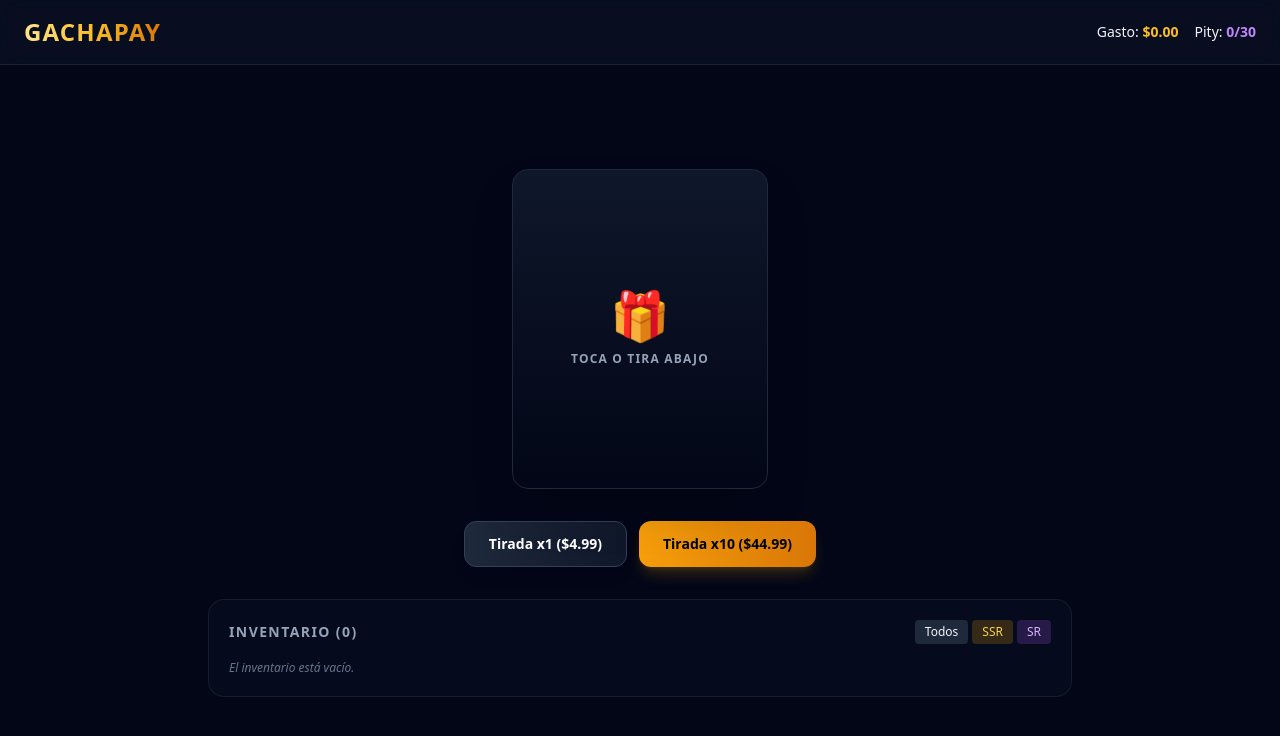
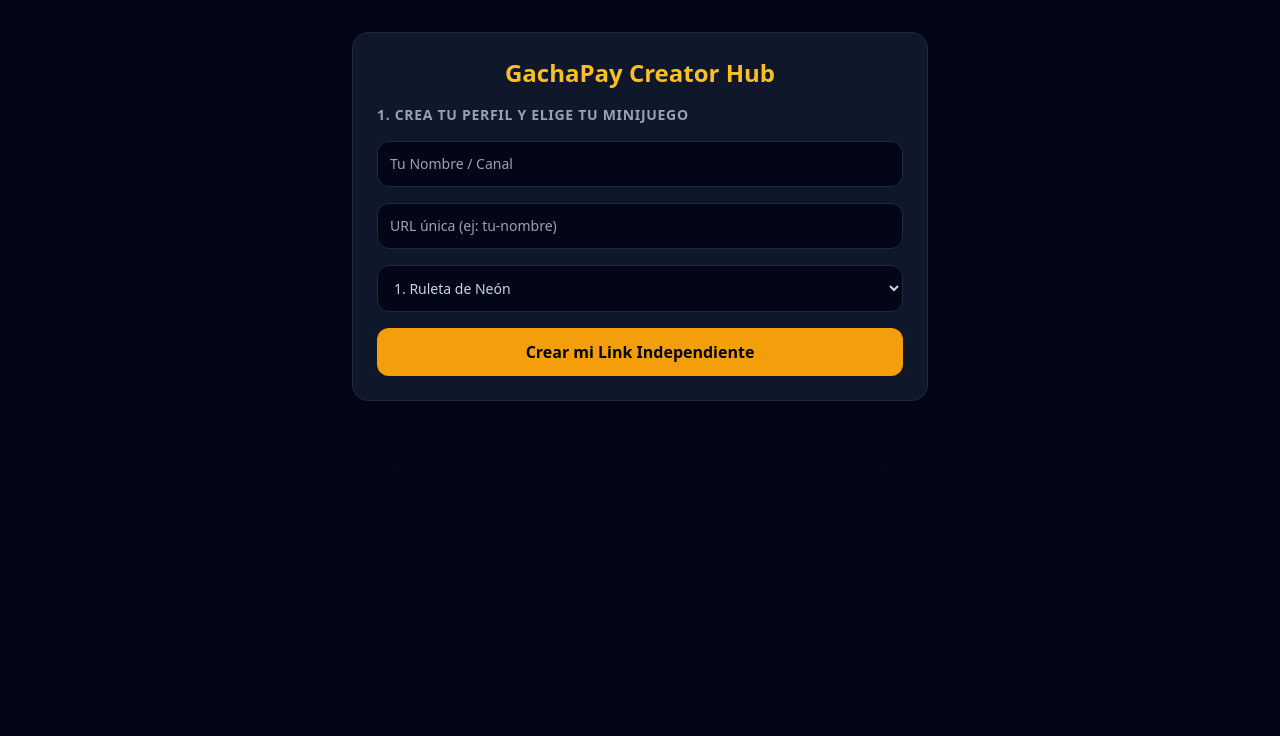
Before and after one commit to fulgorloge/GachaPay, a website: page public/index.html in a window 1280 px wide. Drawn offline with nearby package versions, Linux system fonts and the light colour scheme.

Commit message:
Update title and structure of index.html

```diff
--- a/public/index.html
+++ b/public/index.html
@@ -3,103 +3,95 @@
 <head>
   <meta charset="UTF-8">
   <meta name="viewport" content="width=device-width, initial-scale=1.0">
-  <title>GachaPay - Luxury Experience</title>
+  <title>GachaPay - Multijuego Creator Hub</title>
   <script src="https://cdn.tailwindcss.com"></script>
+</head>
+<body class="bg-slate-950 text-slate-100 font-sans min-h-screen p-4 sm:p-8 flex flex-col items-center">
+
+  <div class="max-w-xl w-full bg-slate-900 border border-slate-800 rounded-2xl p-6 shadow-2xl">
+    <h1 class="text-2xl font-black text-amber-400 mb-4 text-center">GachaPay Creator Hub</h1>
+
+    <!-- Formulario para Crear Perfil Anónimo -->
+    <div id="creatorSetup" class="flex flex-col gap-4">
+      <h2 class="text-sm font-bold uppercase tracking-wider text-slate-400">1. Crea tu perfil y elige tu minijuego</h2>
+      <input type="text" id=" creatorName" placeholder="Tu Nombre / Canal" class="p-3 bg-slate-950 border border-slate-800 rounded-xl text-sm">
+      <input type="text" id="creatorSlug" placeholder="URL única (ej: tu-nombre)" class="p-3 bg-slate-950 border border-slate-800 rounded-xl text-sm">
+
+      <select id="gameTypeSelect" class="p-3 bg-slate-950 border border-slate-800 rounded-xl text-sm text-slate-300">
+        <option value="ROULETTE">1. Ruleta de Neón</option>
+        <option value="CHEST">2. Cofre del Tesoro Arcano</option>
+        <option value="SCRATCH">3. Raspa y Gana de Lujo</option>
+        <option value="SLOTS">4. Tragamonedas Clásico</option>
+        <option value="CRYSTAL">5. Esfera de Cristal Adivinatoria</option>
+        <option value="LOTTO">6. Lotería de Píxeles</option>
+        <option value="RPS">7. Piedra Papel o Tijera Épico</option>
+        <option value="PLINKO">8. Plinko de la Suerte</option>
+        <option value="TOWER">9. Torre de Cartas</option>
+        <option value="COIN">10. Lanza-Monedas Cuántico</option>
+      </select>
+
+      <button onclick="createCreator()" class="py-3 bg-amber-500 hover:bg-amber-400 text-black font-black rounded-xl transition">Crear mi Link Independiente</button>
+    </div>
+
+    <!-- Panel de Gestión (Oculto inicialmente) -->
+    <div id="dashboard" class="hidden flex flex-col gap-4 mt-6 border-t border-slate-800 pt-6">
+      <h2 class="text-sm font-bold uppercase tracking-wider text-amber-400">¡Tu link está listo para compartir!</h2>
+      <input type="text" id="shareLink" readonly class="p-3 bg-slate-950 border border-slate-800 rounded-xl text-xs text-amber-200">
+
+      <h3 class="text-xs font-bold uppercase tracking-wider text-slate-400 mt-4">2. Agrega Premios Multimedia (Foto, Video, Archivo)</h3>
+      <input type="text" id="rewardName" placeholder="Nombre del Premio (Ej: Wallpaper Exclusivo)" class="p-3 bg-slate-950 border border-slate-800 rounded-xl text-sm">
+      <select id="rewardRarity" class="p-3 bg-slate-950 border border-slate-800 rounded-xl text-sm">
+        <option value="C">Común (C)</option>
+        <option value="R">Raro (R)</option>
+        <option value="SR">Super Raro (SR)</option>
+        <option value="SSR">Ultra Raro (SSR)</option>
+      </select>
+      <input type="text" id="mediaUrl" placeholder="URL del Archivo, Foto o Video" class="p-3 bg-slate-950 border border-slate-800 rounded-xl text-sm">
+
+      <button onclick="addReward()" class="py-3 bg-slate-800 hover:bg-slate-700 font-bold rounded-xl text-sm">Añadir Premio al Juego</button>
+    </div>
+  </div>
+
   <script>
-    tailwind.config = {
-      darkMode: 'class',
-      theme: {
-        extend: {
-          colors: {
-            gold: {
-              400: '#FBBF24',
-              500: '#F59E0B',
-              600: '#D97706',
-            }
-          }
-        }
+    let currentCreatorId = null;
+
+    async function createCreator() {
+      const name = document.getElementById('creatorName').value;
+      const slug = document.getElementById('creatorSlug').value;
+      const gameType = document.getElementById('gameTypeSelect').value;
+
+      const res = await fetch('/api/creators', {
+        method: 'POST',
+        headers: { 'Content-Type': 'application/json' },
+        body: JSON.stringify({ name, slug, gameType })
+      });
+      const data = await res.json();
+      if(data.id) {
+        currentCreatorId = data.id;
+        document.getElementById('creatorSetup').classList.add('hidden');
+        document.getElementById('dashboard').classList.remove('hidden');
+        document.getElementById('shareLink').value = `${window.location.origin}/play.html?c=${slug}`;
+      } else {
+        alert(data.error);
+      }
+    }
+
+    async function addReward() {
+      const name = document.getElementById('rewardName').value;
+      const rarity = document.getElementById('rewardRarity').value;
+      const mediaUrl = document.getElementById('mediaUrl').value;
+
+      const res = await fetch(`/api/creators/${currentCreatorId}/rewards`, {
+        method: 'POST',
+        headers: { 'Content-Type': 'application/json' },
+        body: JSON.stringify({ name, rarity, mediaUrl, mediaType: 'MEDIA' })
+      });
+      if(res.ok) {
+        alert('¡Premio agregado con éxito!');
+        document.getElementById('rewardName').value = '';
+        document.getElementById('mediaUrl').value = '';
       }
     }
   </script>
-  <style>
-    .perspective-1000 { perspective: 1000px; }
-    .transform-style-3d { transform-style: preserve-3d; }
-    .backface-hidden { backface-visibility: hidden; }
-    .rotate-y-180 { transform: rotateY(180deg); }
-
-    .glow-c { box-shadow: 0 0 15px rgba(107, 114, 128, 0.3); }
-    .glow-r { box-shadow: 0 0 20px rgba(59, 130, 246, 0.4); }
-    .glow-sr { box-shadow: 0 0 25px rgba(168, 85, 247, 0.5); }
-    .glow-ssr { box-shadow: 0 0 35px rgba(245, 158, 11, 0.8); }
-
-    @keyframes customSpin {
-      0% { transform: rotate(0deg) scale(1); }
-      50% { transform: rotate(180deg) scale(1.1); }
-      100% { transform: rotate(360deg) scale(1); }
-    }
-    .animate-spin-custom { animation: customSpin 0.8s infinite linear; }
-  </style>
-</head>
-<body class="bg-slate-950 text-slate-100 font-sans min-h-screen flex flex-col justify-between selection:bg-amber-500 selection:text-black">
-
-  <header class="border-b border-slate-800/80 bg-slate-900/50 backdrop-blur-md sticky top-0 z-50 px-4 sm:px-6 py-4 flex flex-col sm:flex-row justify-between items-center gap-2">
-    <div class="flex items-center gap-2">
-      <span class="text-xl sm:text-2xl font-black tracking-wider text-transparent bg-clip-text bg-gradient-to-r from-amber-200 via-amber-400 to-amber-600">GACHAPAY</span>
-    </div>
-    <div class="flex items-center gap-4 text-xs sm:text-sm font-medium">
-      <div>Gasto: <span id="spentDisplay" class="text-amber-400 font-bold">$0.00</span></div>
-      <div>Pity: <span id="pityText" class="text-purple-400 font-bold">0/30</span></div>
-    </div>
-  </header>
-
-  <main class="flex-1 max-w-4xl w-full mx-auto px-4 py-6 flex flex-col items-center justify-center gap-6 sm:gap-8">
-
-    <!-- Contenedor Carta Gacha -->
-    <div class="w-56 sm:w-64 h-72 sm:h-80 perspective-1000">
-      <div id="cardInner" class="relative w-full h-full transition-transform duration-700 transform-style-3d cursor-pointer">
-
-        <!-- Frente de la carta -->
-        <div class="absolute inset-0 w-full h-full bg-gradient-to-b from-slate-900 to-slate-950 border border-slate-800 rounded-2xl flex flex-col items-center justify-center p-4 backface-hidden shadow-2xl">
-          <div id="boxIcon" class="text-4xl sm:text-5xl mb-3 text-amber-400">🎁</div>
-          <p id="boxText" class="text-[10px] sm:text-xs uppercase tracking-widest text-slate-400 font-semibold text-center">Toca o tira abajo</p>
-        </div>
-
-        <!-- Reverso de la carta -->
-        <div id="cardBack" class="absolute inset-0 w-full h-full bg-slate-950 border-2 rounded-2xl flex flex-col items-center justify-center backface-hidden rotate-y-180 p-4 transition-all">
-          <span id="rarityBadge" class="px-3 py-1 text-xs font-black rounded-full uppercase tracking-widest mb-3">C</span>
-          <h3 id="rewardTitle" class="text-base sm:text-lg font-bold text-center text-white mb-2">---</h3>
-        </div>
-
-      </div>
-    </div>
-
-    <!-- Panel Controles -->
-    <div class="flex flex-col sm:flex-row gap-3 w-full max-w-xs sm:max-w-none justify-center">
-      <button onclick="rollGacha(1)" class="w-full sm:w-auto px-6 py-3 bg-gradient-to-r from-slate-800 to-slate-900 border border-slate-700 hover:border-amber-500/50 text-white font-bold rounded-xl transition shadow-lg active:scale-95 text-sm">
-        Tirada x1 ($4.99)
-      </button>
-      <button onclick="rollGacha(10)" class="w-full sm:w-auto px-6 py-3 bg-gradient-to-r from-amber-500 to-amber-600 hover:from-amber-400 hover:to-amber-500 text-black font-black rounded-xl transition shadow-lg shadow-amber-500/20 active:scale-95 text-sm">
-        Tirada x10 ($44.99)
-      </button>
-    </div>
-
-    <!-- Inventario -->
-    <section class="w-full bg-slate-900/30 border border-slate-800/60 rounded-2xl p-4 sm:p-5">
-      <div class="flex flex-col sm:flex-row justify-between items-start sm:items-center mb-4 gap-2">
-        <h2 class="text-xs sm:text-sm font-bold uppercase tracking-widest text-slate-400">Inventario (<span id="invCount">0</span>)</h2>
-        <div class="flex gap-1 text-xs">
-          <button onclick="filterInventory('ALL')" class="px-2.5 py-1 bg-slate-800 rounded hover:bg-slate-700">Todos</button>
-          <button onclick="filterInventory('SSR')" class="px-2.5 py-1 bg-amber-500/20 text-amber-300 rounded hover:bg-amber-500/30">SSR</button>
-          <button onclick="filterInventory('SR')" class="px-2.5 py-1 bg-purple-500/20 text-purple-300 rounded hover:bg-purple-500/30">SR</button>
-        </div>
-      </div>
-      <div id="inventory" class="flex flex-wrap gap-2 max-h-48 overflow-y-auto">
-        <p class="text-xs text-slate-500 italic w-full">El inventario está vacío.</p>
-      </div>
-    </section>
-
-  </main>
-
-  <script src="/app.js"></script>
 </body>
 </html>
```
